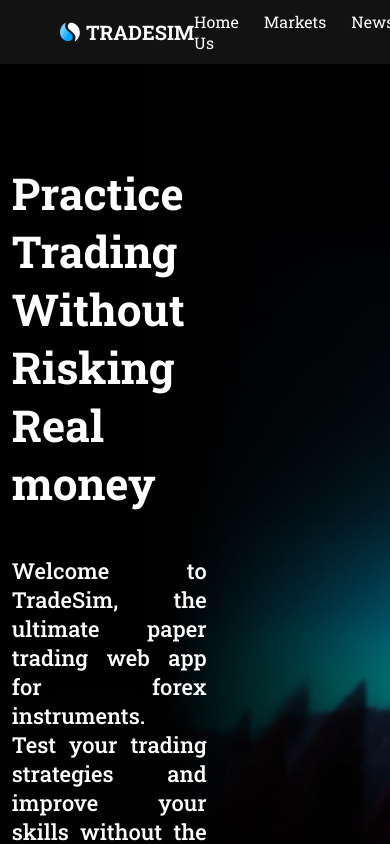
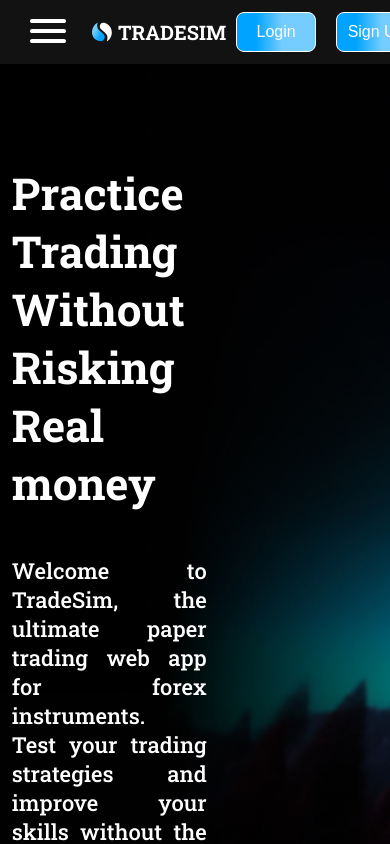
Before and after one commit to calebmutisya/TradeSim, a React (Create React App) app in the folder client/: page / in a window 390 px wide. Shown: the top 844 px of the page. Built offline with nearby package versions, Linux system fonts and the light colour scheme.

Commit message:
Navbar responsive

```diff
--- a/client/src/components/Navbar.js
+++ b/client/src/components/Navbar.js
@@ -1,11 +1,37 @@
-import React from 'react'
+import React,{useState} from 'react'
 import { NavLink } from 'react-router-dom'
 import '../css/Navbar.css';
 import logo from '../assets/Logo.svg'
+import hamburgermenu from '../assets/menu.svg'
+import xmark from '../assets/cross.svg'
+
 export default function Navbar() {
+
+  const [sidebarVisible, setSidebarVisible] = useState(false);
+
+  const showSidebar = () => {
+    setSidebarVisible(true);
+  };
+
+  const hideSidebar = () => {
+    setSidebarVisible(false);
+  };
+
   return (
     <nav>
-      <div className='logo'><img src={logo}/>TRADESIM</div>
+      <div className='logo'>
+        <img src={hamburgermenu} onClick={showSidebar} className='menuicon'/>
+        <img className='tlogo' src={logo}/>TRADESIM
+      </div>
+      <div className={sidebarVisible ? 'ulinks visible' : 'ulinks'}>
+        <img className='xicon' onClick={hideSidebar} src={xmark}/>
+        <NavLink to="/">Home</NavLink>
+        <NavLink to="/markets">Markets</NavLink>
+        <NavLink to="/news">News</NavLink>
+        <NavLink to="/analysis">Analysis</NavLink>
+        <NavLink to="/guide">Guide</NavLink>
+        <NavLink to="/about">About Us</NavLink>
+      </div>
       <div className='links'>
         <NavLink to="/">Home</NavLink>
         <NavLink to="/markets">Markets</NavLink>
--- a/client/src/css/Navbar.css
+++ b/client/src/css/Navbar.css
@@ -28,6 +28,47 @@ nav{
     color: rgba(117,205,255,1);
     /* font-size: 18px; */
     transition: 1.5s;
+}
+.ulinks{
+    z-index: 10;
+    position: fixed;
+    top: 0;
+    left: 0;
+    display: none;
+    flex-direction: column;
+    text-align: center;
+    width: 250px;
+    height: 100vh;
+    background-color: rgb(0, 0, 0,0.9);
+    border: 1px solid white;
+    border-radius: 8px;
+}
+.ulinks.visible {
+    display: flex; /* Show the sidebar when 'visible' class is applied */
+}
+.ulinks a{
+    color: white;
+    font-size: 16px;
+    text-decoration: none;
+    margin-top: 20px;
+    margin-bottom: 20px;
+}
+.ulinks a:hover{
+    color: rgba(117,205,255,1);
+    /* font-size: 18px; */
+    transition: 1.5s;
+}
+.xicon{
+    height: 24px;
+    width: 24px;
+    border-radius: 12px;
+    justify-content: start;
+    margin: 10px;
+}
+.xicon:hover{
+    background-color: rgb(238, 51, 51);
+    transition: 0.15s;
+    cursor: pointer;
 }
 .btnsect{
     display: flex;
@@ -67,3 +108,30 @@ nav{
     opacity: 1;
     transition: 0s
 }
+.menuicon{
+    height: 24px;
+    display: none;
+}
+
+@media (max-width: 1068px) {
+    .logo {
+      padding-left: 10px;
+      margin-right: 10px;
+    }
+    .tlogo{
+        margin-left: 20px;
+    }
+    nav {
+      padding-left: 20px;
+      padding-right: 10px;
+    }
+    .navbtn {
+      width: 80px;
+    }
+    .menuicon {
+      display: block;
+    }
+    .links {
+        display: none;
+    }
+}
```
Also changed, not shown: client/src/assets/menu.svg (added).
